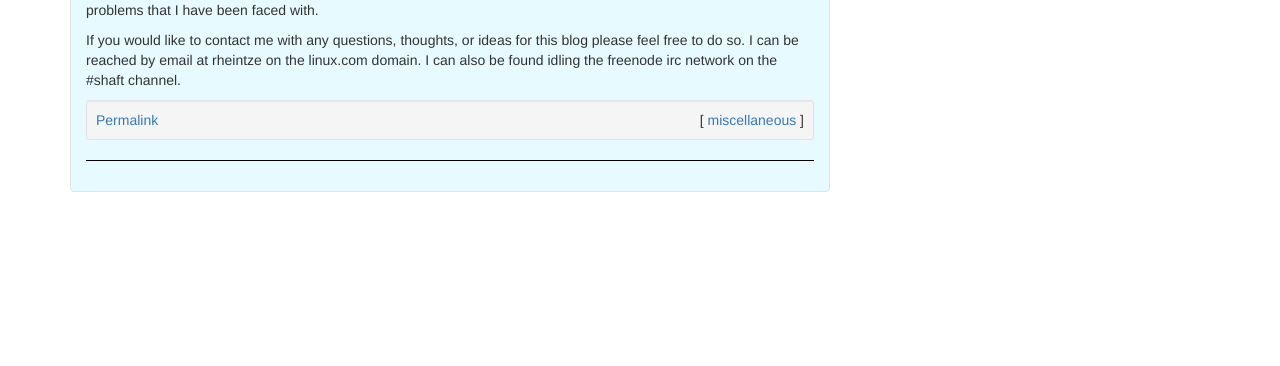
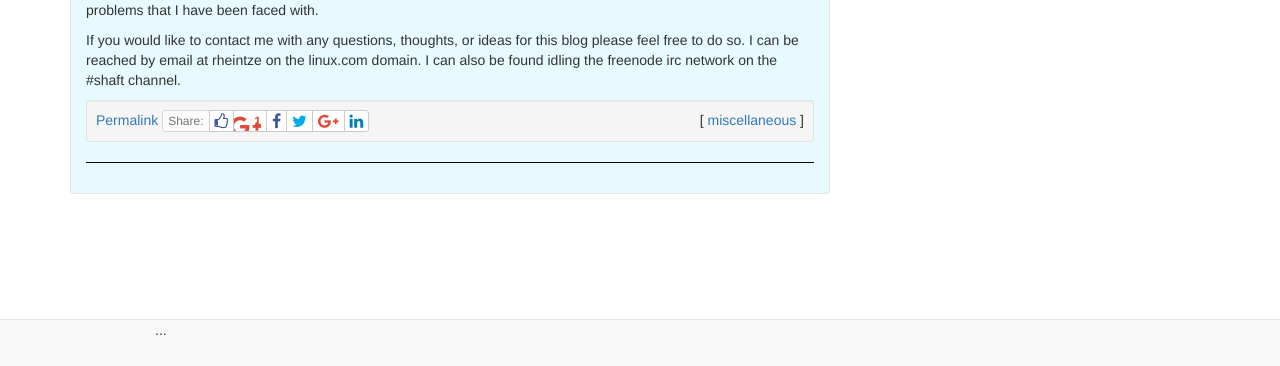
Before and after one commit to frsilent/frsilent.github.io, a Jekyll site: the page built from index.md, in a window 1280 px wide. Shown: the part 531-897 px from the top of the page. Built offline with Jekyll 4.4.1, drawn with Linux system fonts in a browser that asks for light colours; nearby versions of some CDN libraries.

Commit message:
Added social sharing & did other cool stuff

```diff
--- a/_includes/footer.html
+++ b/_includes/footer.html
@@ -1,9 +1,15 @@
+<nav class="navbar navbar-default navbar-fixed-bottom" role="navigation">
+  <div class="container">
+    ...
+  </div>
+</nav>
 <style>
   body {
     padding-top: 60px;
   }
 </style>
 <link rel="stylesheet" href="//netdna.bootstrapcdn.com/bootstrap/3.1.1/css/bootstrap.min.css">
+<link rel="stylesheet" href="//netdna.bootstrapcdn.com/font-awesome/4.0.3/css/font-awesome.css">
 <script src="https://code.jquery.com/jquery-2.1.1.min.js"></script>
 <script src="//netdna.bootstrapcdn.com/bootstrap/3.1.1/js/bootstrap.min.js"></script>
 <link href="/css/project.css" rel="stylesheet">
--- a/css/project.css
+++ b/css/project.css
@@ -4,6 +4,7 @@
 
 body {
     padding-top: 70px;
+    padding-bottom: 70px;
 }
 
 h1 {
@@ -36,8 +37,8 @@ h1 {
 
 
 
-/*              Social Buttons
-.container{ text-align: center; }
+              /*Social Buttons*/
+/*.container{ text-align: center; }*/
 i.fb,       span.fb{        color: #3b5998; }
 i.tw,       span.tw{        color: #00aced; }
 i.google,   span.google{    color: #dd4b39; }
@@ -76,4 +77,4 @@ i.surfingbird::before{
 .btn-lg.google-plus-one span{ font-size: 20px; margin-left: 18px; }
 .btn-lg.google-plus-one i{ bottom: -5px; }
 .btn-xs.google-plus-one span{ font-size: 12px;}
-.btn-xs.google-plus-one i{ bottom: -7px; }*/
+.btn-xs.google-plus-one i{ bottom: -7px; }
--- a/index.md
+++ b/index.md
@@ -8,6 +8,35 @@ layout: default
     {{ post.content }}
     <div class="well well-sm">
         <a href="{{ post.url }}">Permalink</a>
+<!--         <div class="btn-group sharing">
+            <button class="btn btn-default btn-xs disabled">Share:</button>
+            <a class="btn btn-default btn-xs" target="_blank" title="Like on Facebook" href="http://www.facebook.com/plugins/like.
+                    php?href={{ post.url }}">
+                <i class="fb fb-thumbs-o-up fb-lg fb"></i>
+            </a>
+        </div> -->
+        <div class="btn-group">
+          <button class="btn btn-default btn-xs disabled">Share:</button>
+            <a class="btn btn-default btn-xs" target="_blank" title="Like On Facebook" href="http://www.facebook.com/plugins/like.php?href={{ post.url }}">
+                <i class="fa fa-thumbs-o-up fa-lg fb"></i>
+            </a>
+            <a class="btn btn-default btn-xs google-plus-one" target="_blank" title="+1 On Google" href="https://apis.google.com/_/+1/fastbutton?usegapi=1&amp;size=large&amp;hl=en&amp;url={{ post.url }}">
+                <i class="fa fa-google-plus fa-2x google"></i>
+                <span class="google">1</span>
+            </a>
+            <a class="btn btn-default btn-xs" target="_blank" title="On Facebook" href="http://www.facebook.com/sharer.php?u={{ post.url }}&amp;t=Social%20Buttons%20in%20HTML%20only%20using%20Twitter%20Bootstrap%203%20and%20Font%20Awesome%20Icons">
+                <i class="fa fa-facebook fa-lg fb"></i>
+            </a>
+            <a class="btn btn-default btn-xs" target="_blank" title="On Twitter" href="http://twitter.com/share?url={{ post.url }}&amp;text=Social%20Buttons%20in%20HTML%20only%20using%20Twitter%20Bootstrap%203%20and%20Font%20Awesome%20Icons">
+                <i class="fa fa-twitter fa-lg tw"></i>
+            </a>
+            <a class="btn btn-default btn-xs" target="_blank" title="On Google Plus" href="https://plusone.google.com/_/+1/confirm?hl=en&amp;url={{ post.url }}">
+                <i class="fa fa-google-plus fa-lg google"></i>
+            </a>
+            <a class="btn btn-default btn-xs" target="_blank" title="On LinkedIn" href="http://www.linkedin.com/shareArticle?mini=true&amp;url={{ post.url }}">
+                <i class="fa fa-linkedin fa-lg linkin"></i>
+            </a>
+        </div>
         <span class="post-category-list">[{% for category in post.categories %}
             <a href="/categories/{{ category }}/">{{ category }}</a>
             {% unless forloop.last %},{% endunless %}
```
Also changed, not shown: _includes/post.html (+0 -36 lines), 1 other file.
